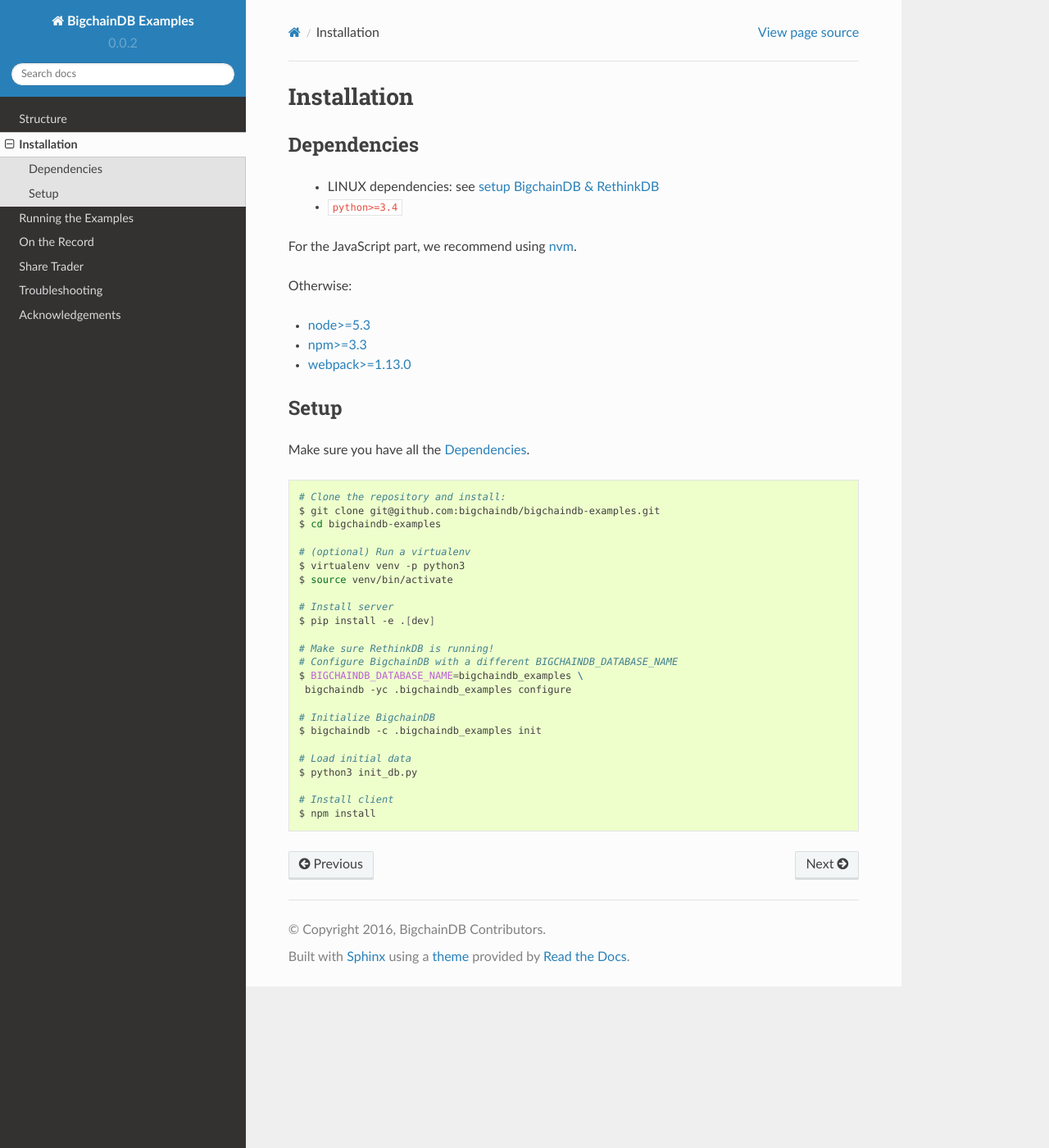
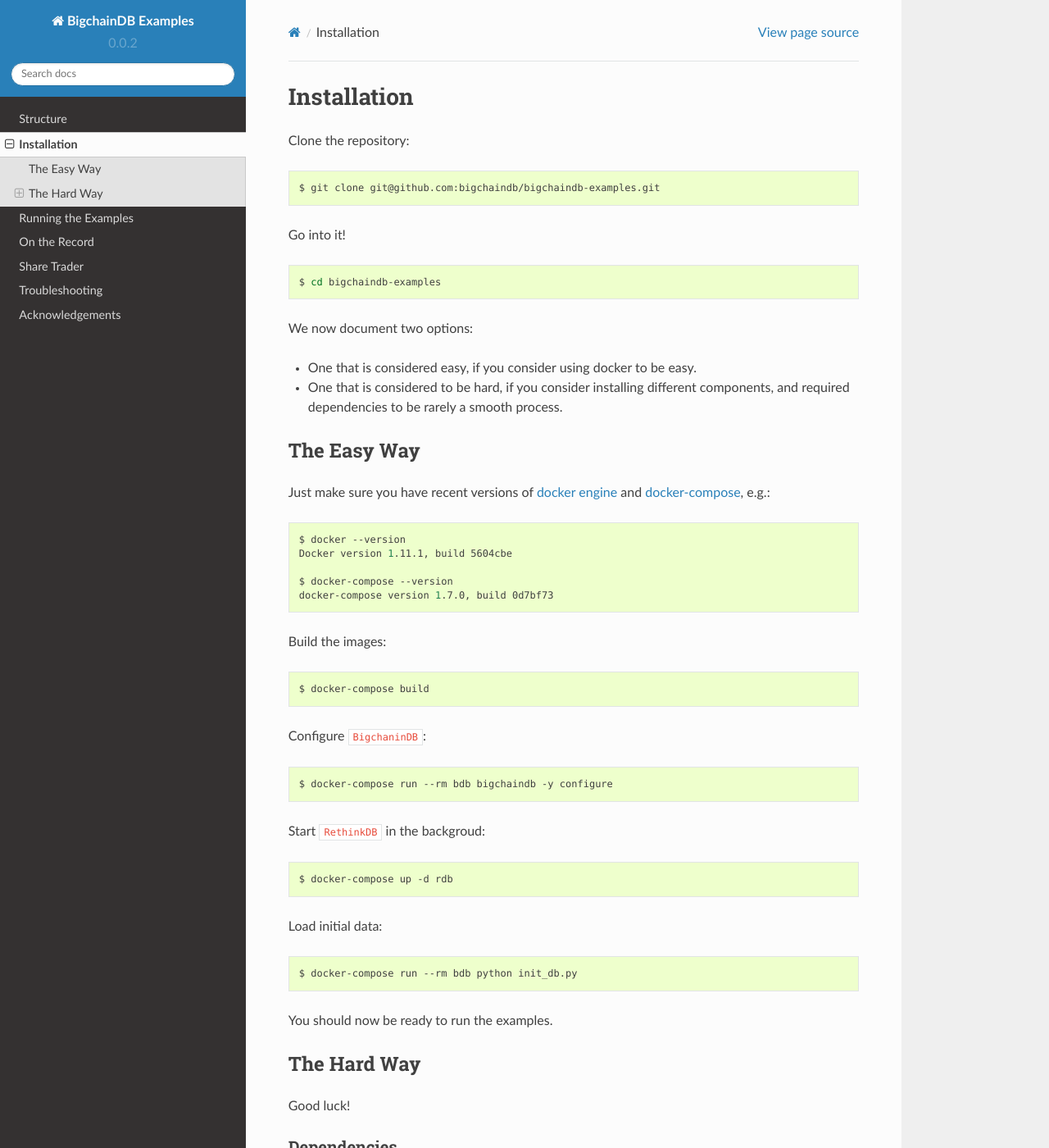
Before and after one commit to bigchaindb/bigchaindb-examples, a Sphinx documentation site: the page built from docs/source/install.rst, in a window 1280 px wide and 1400 px high. Shown: the whole window at 82% size. Built offline with Sphinx 7.4.7 and the Read the Docs theme 2.0.0, drawn with Linux system fonts in a browser that asks for light colours.

Commit message:
Document docker -based setup

```diff
--- a/docs/source/install.rst
+++ b/docs/source/install.rst
@@ -1,11 +1,75 @@
 Installation
 ============
 
+Clone the repository:
+
+.. code-block:: bash
+
+    $ git clone git@github.com:bigchaindb/bigchaindb-examples.git
+
+Go into it!
+
+.. code-block:: bash
+
+    $ cd bigchaindb-examples
+
+We now document two options:
+
+* One that is considered easy, if you consider using docker to be easy.
+* One that is considered to be hard, if you consider installing different
+  components, and required dependencies to be rarely a smooth process.
+
+
+The Easy Way
+------------
+Just make sure you have recent versions of `docker engine`_ and
+`docker-compose`_, e.g.:
+
+.. code-block:: bash
+
+    $ docker --version
+    Docker version 1.11.1, build 5604cbe
+
+    $ docker-compose --version
+    docker-compose version 1.7.0, build 0d7bf73
+
+
+Build the images:
+
+.. code-block:: bash
+
+    $ docker-compose build
+
+Configure ``BigchaninDB``:
+
+.. code-block:: bash
+
+    $ docker-compose run --rm bdb bigchaindb -y configure
+
+Start ``RethinkDB`` in the backgroud:
+
+.. code-block:: bash
+
+    $ docker-compose up -d rdb
+
+Load initial data:
+
+.. code-block:: bash
+
+    $ docker-compose run --rm bdb python init_db.py
+
+
+You should now be ready to run the examples.
+
+
+The Hard Way
+------------
+Good luck!
 
 .. _dependencies:
 
 Dependencies
-------------
+^^^^^^^^^^^^
 
  * LINUX dependencies: see `setup BigchainDB & RethinkDB <https://bigchaindb.readthedocs.io/en/latest/installing-server.html#install-and-run-rethinkdb-server>`_
  * ``python>=3.4``
@@ -20,7 +84,7 @@
 
 
 Setup
------
+^^^^^
 
 Make sure you have all the :ref:`dependencies`.
 
@@ -50,3 +114,8 @@
 
     # Install client
     $ npm install
+
+
+
+.. _docker engine: https://www.docker.com/products/docker-engine
+.. _docker-compose: https://www.docker.com/products/docker-compose
--- a/docs/source/run.rst
+++ b/docs/source/run.rst
@@ -1,10 +1,20 @@
 Running the Examples
 ====================
 
+The Easy Way
+------------
+
+.. code-block:: bash
+
+    $ docker-compose up
+
+
+The Hard Way
+------------
 Have three terminal shells.
 
 Running the javascript client
------------------------------
+^^^^^^^^^^^^^^^^^^^^^^^^^^^^^
 In one terminal, run ``webpack`` to serve the static files
 
 .. code-block:: bash
@@ -13,7 +23,7 @@
 
 
 Running BigchainDB
-------------------
+^^^^^^^^^^^^^^^^^^
 Launch ``BigchainDB`` in a separate terminal
 
 .. code-block:: bash
@@ -22,7 +32,7 @@
 
 
 Running the App server
-----------------------
+^^^^^^^^^^^^^^^^^^^^^^
 In another terminal launch the ``gunicorn`` server (from the repository root
 dir)
 
```
